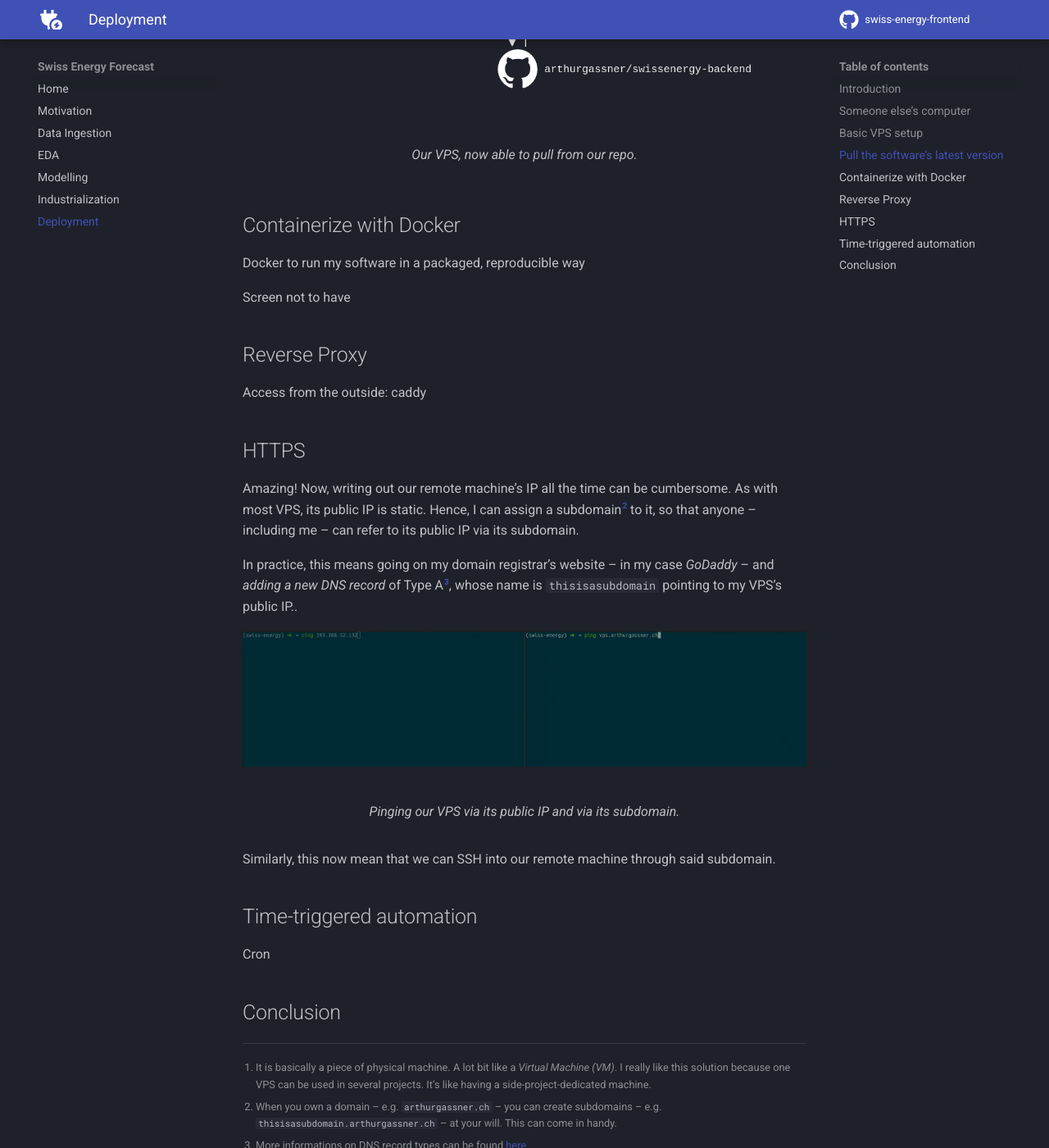
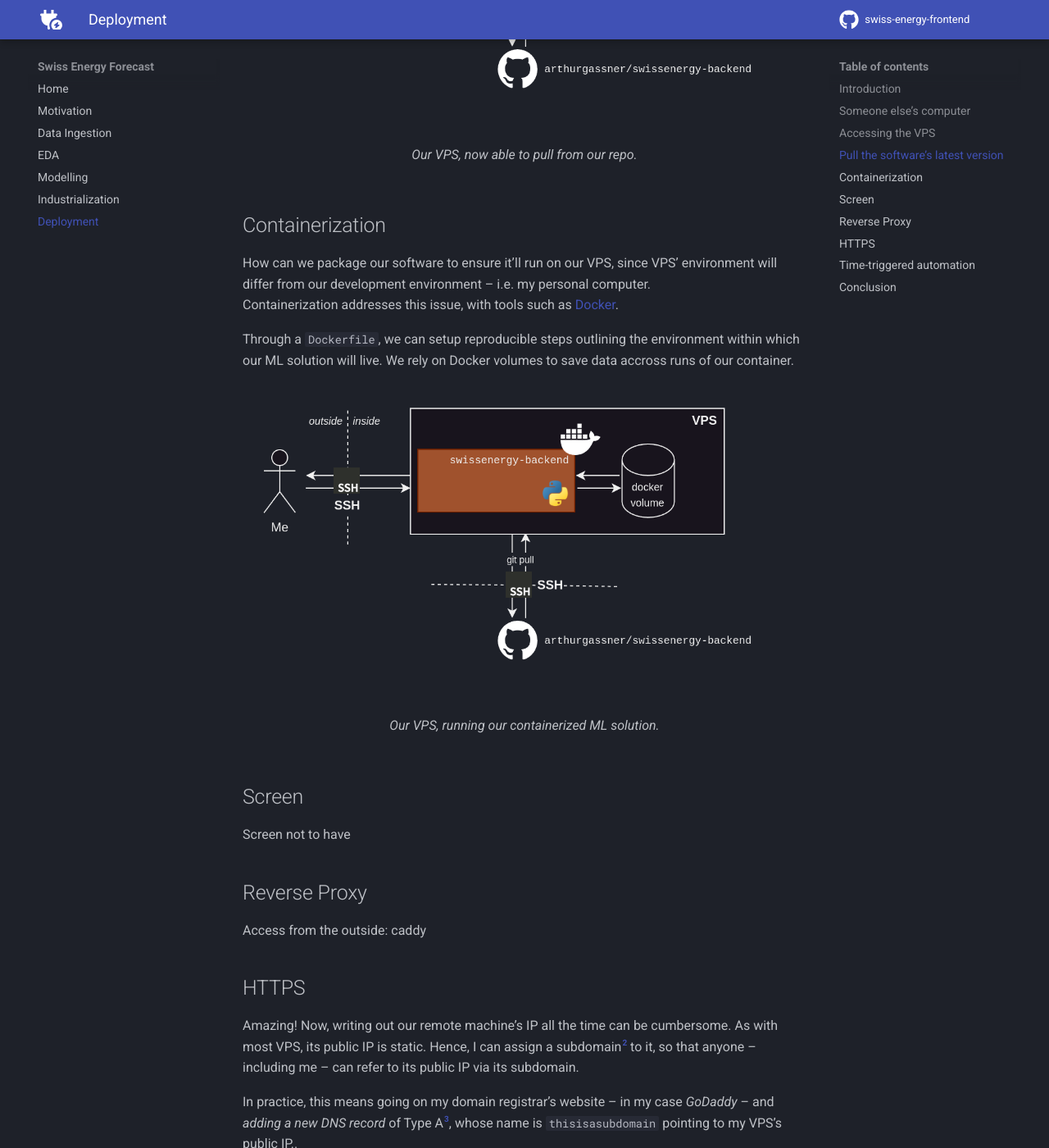
Before and after one commit to arthurgassner/swissenergy-frontend, an MkDocs documentation site: the page built from docs/deployment.md, in a window 1280 px wide and 1400 px high, scrolled down 2879 px. Shown: the whole window at 82% size. Built offline with MkDocs 1.6.1 and Material for MkDocs 9.7.7, drawn with Linux system fonts in a browser that asks for light colours; a script that is not in the unit is left out; comment, search, counter and statistics services are not loaded; some of the changed text lies outside the part shown.

Commit message:
Update .md

```diff
--- a/docs/deployment.md
+++ b/docs/deployment.md
@@ -32,7 +32,7 @@ The internet is ripe with low-cost VPS offers. I went with Infomaniak -- a Swiss
   <figcaption>A side-project-dedicated machine for 3CHF/month.</figcaption>
 </figure>
 
-## Basic VPS setup
+## Accessing the VPS
 
 How can we access our newly-created VPS?
 
@@ -81,9 +81,20 @@ They can grant our VPS a limited access -- read-only to a single repository -- a
   <figcaption>Our VPS, now able to pull from our repo.</figcaption>
 </figure>
 
-## Containerize with Docker
+## Containerization
 
-Docker to run my software in a packaged, reproducible way
+How can we package our software to ensure it'll run on our VPS, since VPS' environment will differ from our development environment -- i.e. my personal computer.<br>
+Containerization addresses this issue, with tools such as [Docker](https://www.docker.com/).
+
+Through a `Dockerfile`, we can setup reproducible steps outlining the environment within which our ML solution will live.
+We rely on Docker volumes to save data accross runs of our container.
+
+<figure markdown="span">
+  ![Image title](assets/deployment/vps_github_docker.png){ width="100%" }
+  <figcaption>Our VPS, running our containerized ML solution.</figcaption>
+</figure>
+
+## Screen
 
 Screen not to have
 
```
Also changed, not shown: docs/assets/deployment/vps_github_docker.png (added), 3 other files.
